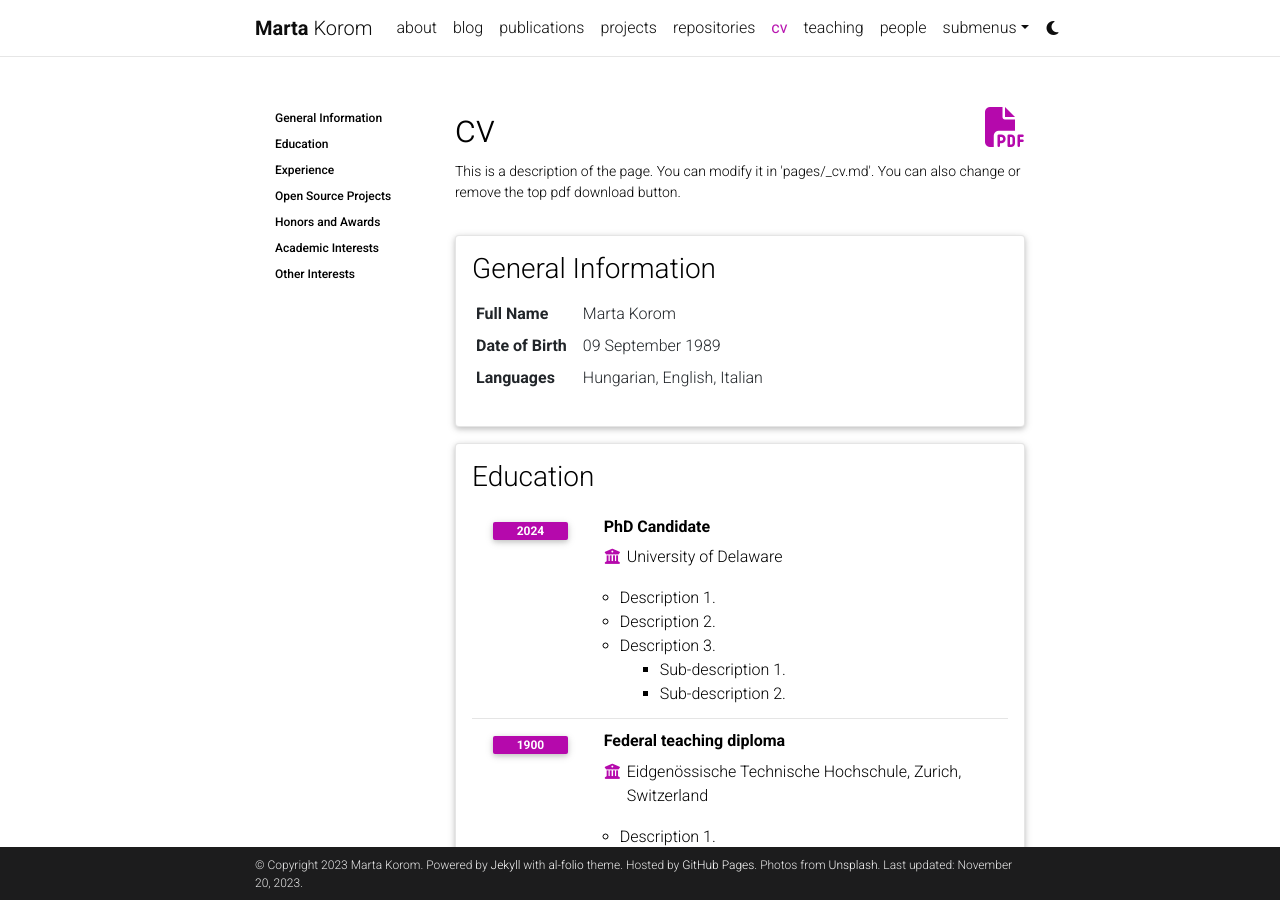
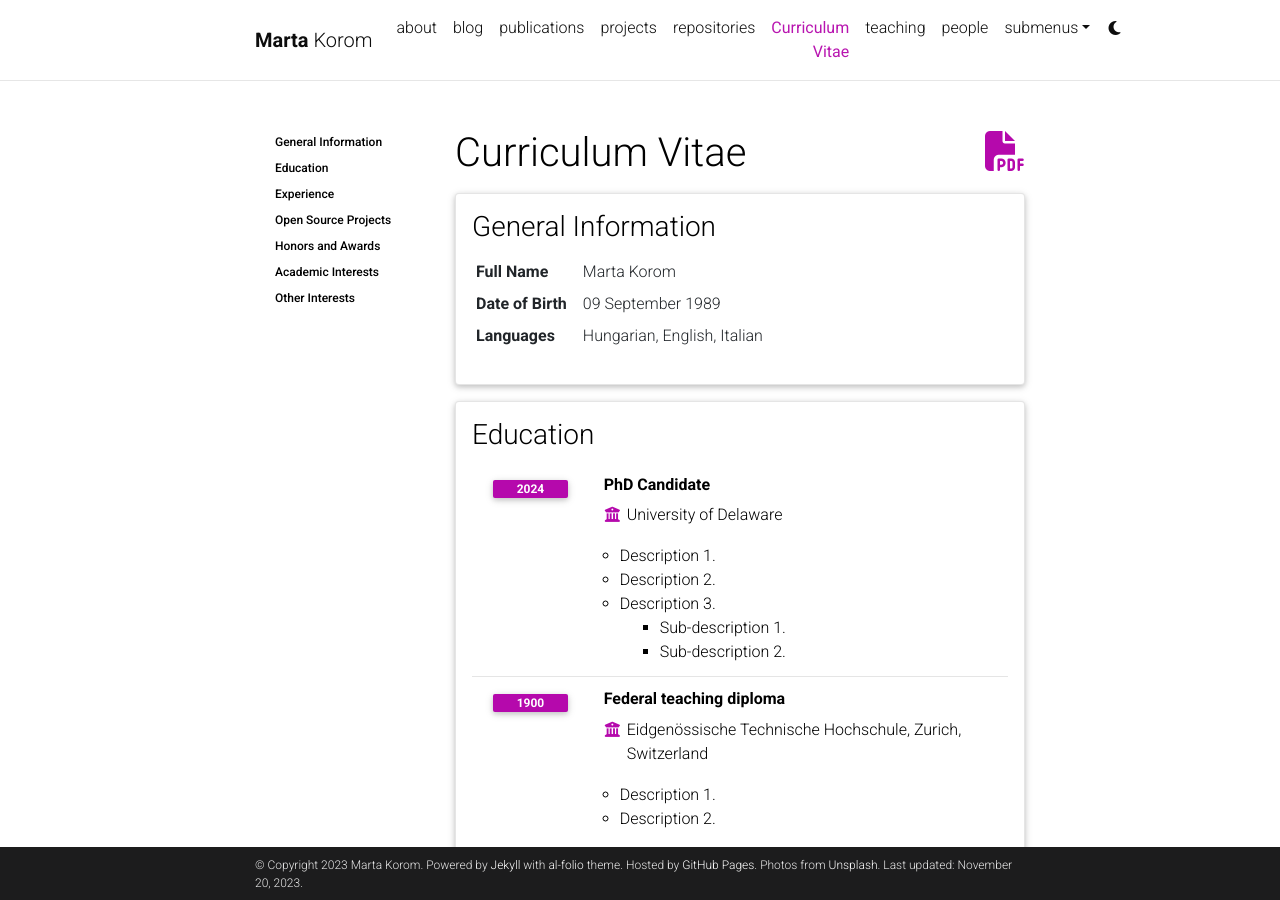
Before and after one commit to mkorom/mkorom.github.io, a Jekyll site: the page built from _pages/cv.md, in a window 1280 px wide and 900 px high. Built offline with Jekyll 4.4.1, drawn with Linux system fonts in a browser that asks for light colours; comment, search, counter and statistics services are not loaded; a style sheet for code colours, icons or effects is not loaded.

Commit message:
Update cv.md

```diff
--- a/_pages/cv.md
+++ b/_pages/cv.md
@@ -1,11 +1,11 @@
 ---
 layout: cv
 permalink: /cv/
-title: cv
+title: Curriculum Vitae
 nav: true
 nav_order: 4
 cv_pdf: example_pdf.pdf
-description: This is a description of the page. You can modify it in 'pages/_cv.md'. You can also change or remove the top pdf download button.
+description:
 toc:
   sidebar: left
 ---
```
